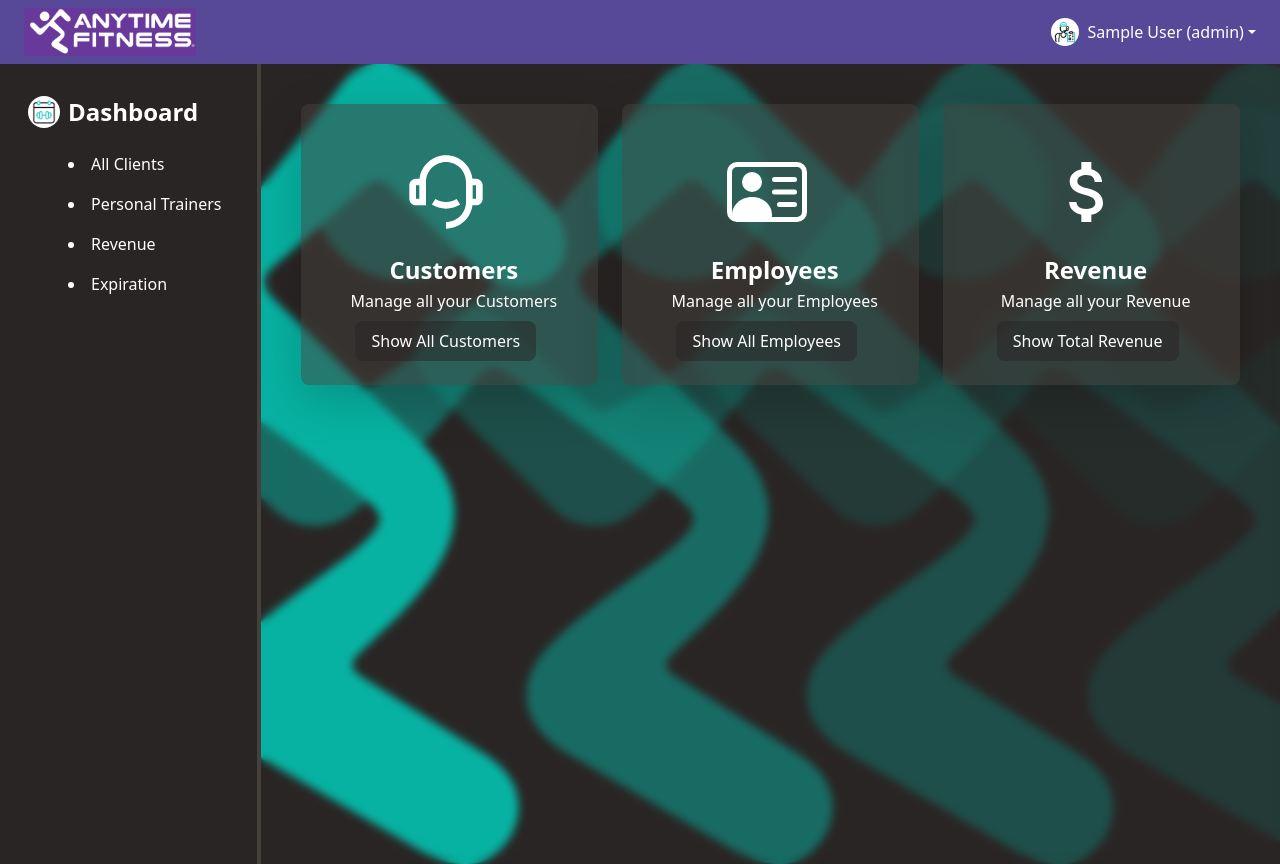
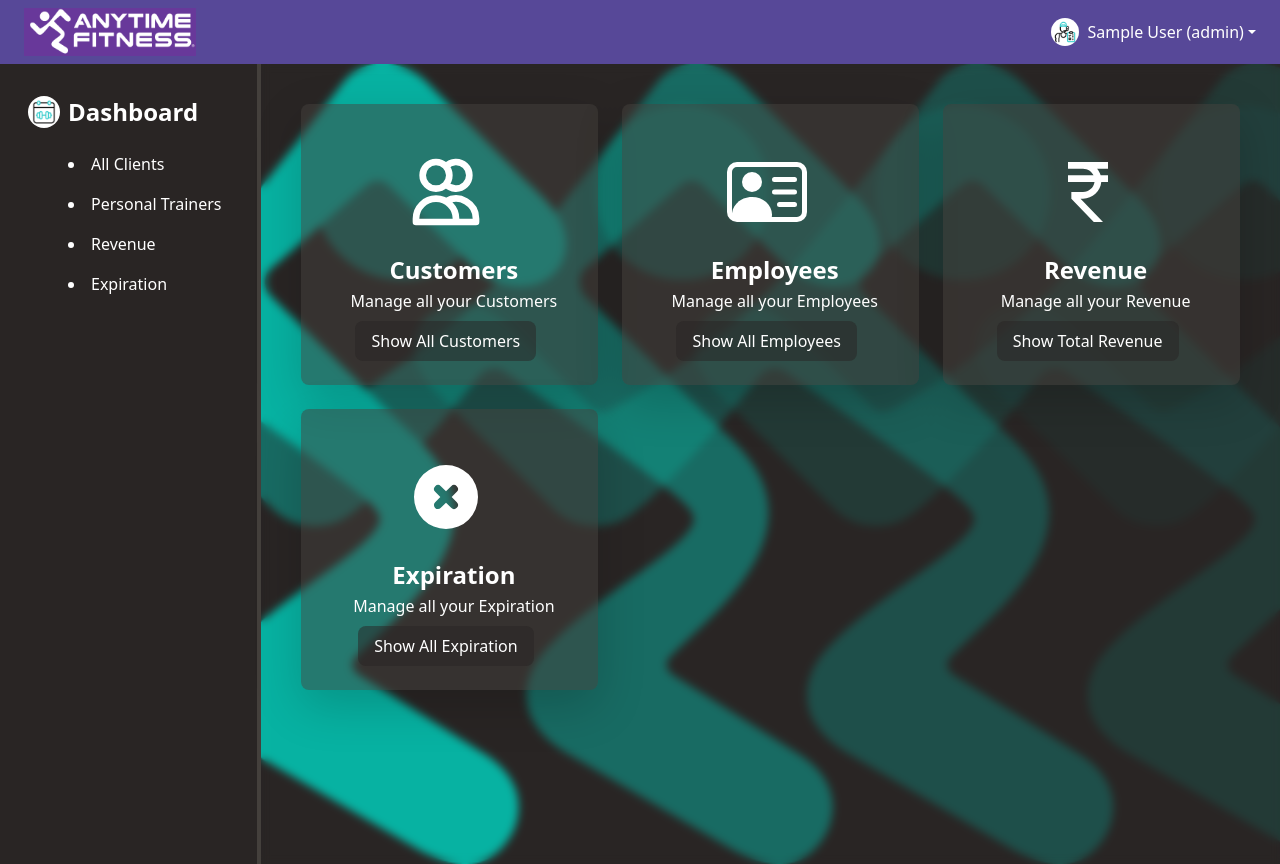
Before and after one commit to vijayakabajo/Gym-Dashboard, a React (Vite) app in the folder frontend/: page / in a window 1280 px wide. Built offline with nearby package versions, Linux system fonts and the light colour scheme; sample sign-in values are in the browser's storage.

Commit message:
minor changes

```diff
--- a/frontend/src/Layout/Components/MyNavbar.jsx
+++ b/frontend/src/Layout/Components/MyNavbar.jsx
@@ -70,13 +70,6 @@ const MyNavbar = () => {
           </Dropdown.Item>
           <Dropdown.Item
             href="#/action-1"
-            className="hover:bg-stone-800 hover:bg-opacity-10 text-white block md:hidden"
-            onClick={() => navigate("/expiration")}
-          >
-            Expiration
-          </Dropdown.Item>
-          <Dropdown.Item
-            href="#/action-1"
             className="hover:bg-stone-800 hover:bg-opacity-10 text-white"
             onClick={() => navigate("/profile")}
           >
--- a/frontend/src/Pages/AddCustomer.jsx
+++ b/frontend/src/Pages/AddCustomer.jsx
@@ -3,13 +3,10 @@ import axios from "axios";
 import Button from "react-bootstrap/Button";
 import Form from "react-bootstrap/Form";
 import Select from "react-select";
-import { useNavigate } from 'react-router-dom';
-
-
+import { useNavigate } from "react-router-dom";
 
 // Logic Part
 const AddCustomer = () => {
-
   const navigate = useNavigate();
 
   const [formData, setFormData] = useState({
@@ -78,7 +75,8 @@ const AddCustomer = () => {
 
   const calculateTotal = (updatedFormData) => {
     let total = 0;
-    const { plan, sessionType, amountPaid, planCost, sessionCost } = updatedFormData;
+    const { plan, sessionType, amountPaid, planCost, sessionCost } =
+      updatedFormData;
 
     // Add plan amount if selected
     if (plan) {
@@ -125,9 +123,13 @@ const AddCustomer = () => {
     }
 
     try {
-      const response = await axios.post("http://localhost:8000/api/customer", dataToSend, {
-        headers: { "Content-Type": "application/json" },
-      });
+      const response = await axios.post(
+        "http://localhost:8000/api/customer",
+        dataToSend,
+        {
+          headers: { "Content-Type": "application/json" },
+        }
+      );
 
       alert("Customer data submitted successfully!");
       navigate(`/client/${response.data._id}`, { state: response.data });
@@ -223,7 +225,7 @@ const AddCustomer = () => {
                 name="planCost"
                 value={formData.planCost}
                 onChange={handleChange}
-                disabled={!formData.plan} // Disable if no plan selected
+                disabled={!formData.plan}
                 required
               />
             </Form.Group>
@@ -232,7 +234,7 @@ const AddCustomer = () => {
           <Form.Group controlId="formBasicShowSession" className="mb-3">
             <Form.Check
               type="checkbox"
-              label="Include Session Type"
+              label="Include Sessions"
               checked={showSessionOptions}
               onChange={handleCheckboxChange}
             />
@@ -247,7 +249,7 @@ const AddCustomer = () => {
                   name="sessionType"
                   value={formData.sessionType}
                   onChange={handleChange}
-                  disabled={!showSessionOptions} // Disable if session type not selected
+                  disabled={!showSessionOptions}
                 >
                   <option value="">Select Session</option>
                   <option value="1 session">1 Session</option>
@@ -269,11 +271,14 @@ const AddCustomer = () => {
                   name="sessionCost"
                   value={formData.sessionCost}
                   onChange={handleChange}
-                  disabled={!formData.sessionType} // Disable if no session selected
+                  disabled={!formData.sessionType}
                 />
               </Form.Group>
 
-              <Form.Group controlId="formBasicAssignedEmployees" className="w-full">
+              <Form.Group
+                controlId="formBasicAssignedEmployees"
+                className="w-full"
+              >
                 <Form.Label>Assigned Personal Trainer(s)</Form.Label>
                 <Select
                   isMulti
@@ -286,7 +291,7 @@ const AddCustomer = () => {
                   onChange={setSelectedEmployees}
                   className="basic-multi-select text-black"
                   classNamePrefix="select"
-                  isDisabled={!formData.sessionType} // Disable if no session selected
+                  isDisabled={!formData.sessionType}
                 />
               </Form.Group>
             </div>
@@ -325,10 +330,11 @@ const AddCustomer = () => {
               />
             </Form.Group>
           </div>
-
-          <Button variant="primary" type="submit" className="w-full">
-            Submit
-          </Button>
+          <div className="flex justify-center items- w-full mt-5">
+            <Button variant="primary" type="submit" className="w-1/2 lg:w-1/4">
+              Submit
+            </Button>
+          </div>
         </Form>
       </div>
     </div>
--- a/frontend/src/Pages/DashBoard.jsx
+++ b/frontend/src/Pages/DashBoard.jsx
@@ -1,8 +1,9 @@
 import React from "react";
 import Item from "../Layout/Components/Item";
-import { RiCustomerService2Line } from "react-icons/ri";
+// import { RiCustomerService2Line } from "react-icons/ri";
 import { BsPersonVcard } from "react-icons/bs";
-import { MdAttachMoney } from "react-icons/md";
+import { MdCurrencyRupee } from "react-icons/md";
+import { HiOutlineUsers, HiXCircle } from "react-icons/hi";
 
 const DashBoard = () => {
   return (
@@ -10,7 +11,7 @@ const DashBoard = () => {
       <div className="min-h-screen bg-gray-100 p-10">
         <div className="grid grid-cols-1 sm:grid-cols-2 lg:grid-cols-3 gap-6">
             <Item data={{
-                img: RiCustomerService2Line,
+                img: HiOutlineUsers,
                 name: "Customers",
                 redirectURL: "/customers"
             }}/>
@@ -20,9 +21,14 @@ const DashBoard = () => {
                 redirectURL: "/employees"
             }}/>
             <Item data={{
-                img: MdAttachMoney,
+                img: MdCurrencyRupee,
                 name: "Revenue",
                 redirectURL: "/revenue"
+            }}/>
+            <Item data={{
+                img: HiXCircle,
+                name: "Expiration",
+                redirectURL: "/expiration"
             }}/>
         </div>
       </div>
--- a/frontend/src/Pages/Employess.jsx
+++ b/frontend/src/Pages/Employess.jsx
@@ -56,10 +56,10 @@ const Employees = () => {
               <FaPlus className="w-5 h-5" />
               <span>Map Clients</span>
             </button>
-            <button className="bg-green-500 text-white px-4 py-2 rounded-lg flex items-center space-x-2 hover:bg-green-600">
+            {/* <button className="bg-green-500 text-white px-4 py-2 rounded-lg flex items-center space-x-2 hover:bg-green-600">
               <FaDownload className="w-5 h-5" />
               <span>Export</span>
-            </button>
+            </button> */}
             <Menu as="div" className="relative">
               <div>
                 <Menu.Button className="px-4 py-2 rounded-lg flex items-center space-x-2 hover:bg-gray-300 bg-stone-200">
```
